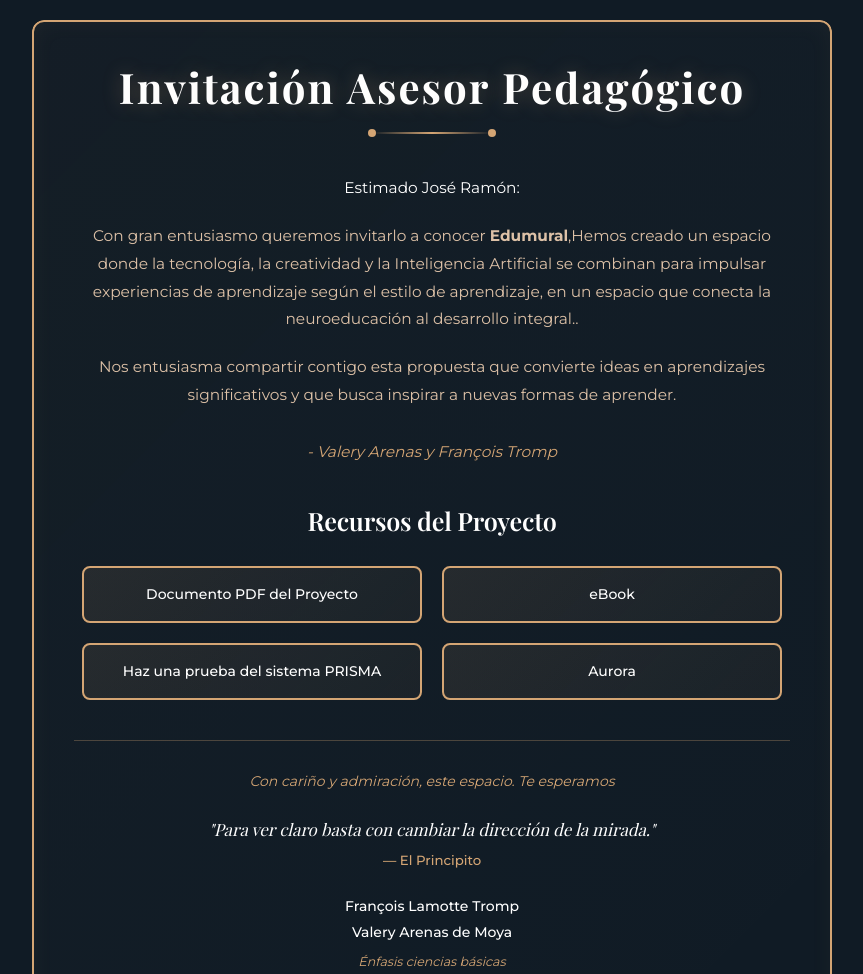
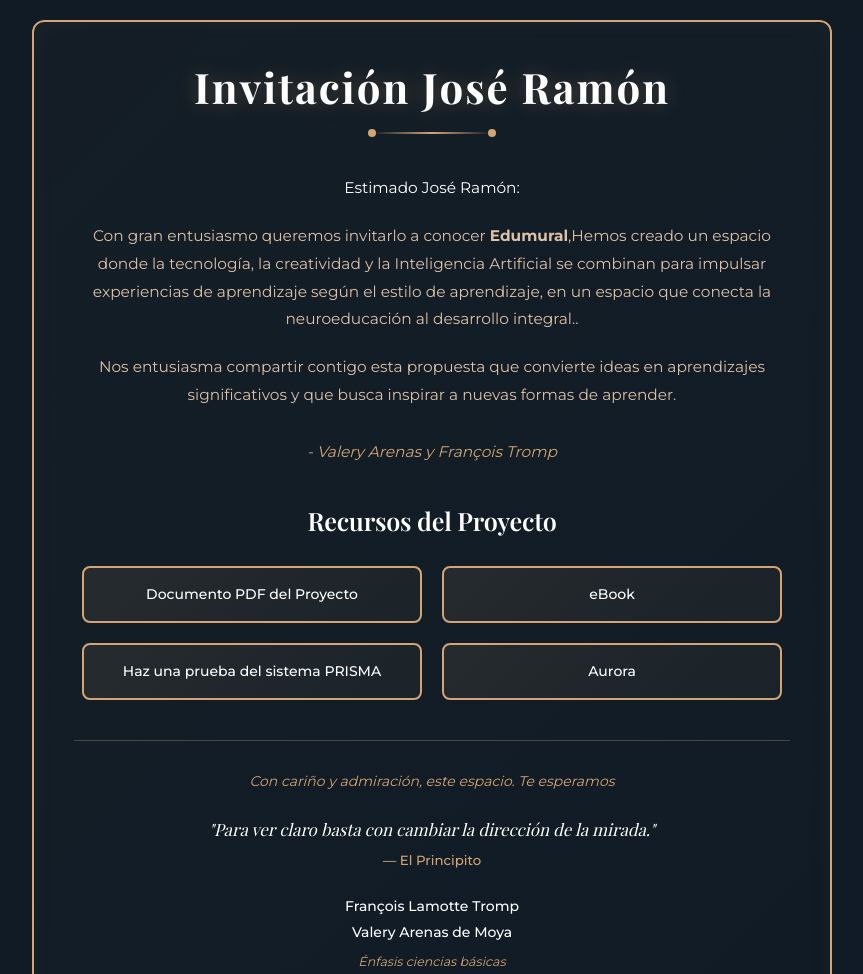
Before and after one commit to Sasus1918/INV.JR.github.io, a plain HTML site: page index.html in a window 1280 px wide. Shown: the top 974 px of the page, without its empty margins (208-1071 px from the left). Drawn offline with nearby package versions, Linux system fonts and the light colour scheme; a web font is replaced by a local one.

Commit message:
Update index.html

```diff
--- a/index.html
+++ b/index.html
@@ -3,7 +3,7 @@
 <head>
     <meta charset="UTF-8">
     <meta name="viewport" content="width=device-width, initial-scale=1.0">
-    <title>Edumural - Invitación Jurado</title>
+    <title>Edumural - Invitación Asesor Pedagógico</title>
     <link rel="preconnect" href="https://fonts.googleapis.com">
     <link rel="preconnect" href="https://fonts.gstatic.com" crossorigin>
     <link href="https://fonts.googleapis.com/css2?family=Montserrat:wght@300;400;500;600;700&family=Playfair+Display:ital,wght@0,400;0,600;0,700;1,400;1,600&display=swap" rel="stylesheet">
@@ -16,7 +16,7 @@
         <div class="invitation-card">
             <div class="golden-frame">
                 <header class="invitation-header">
-                    <h1 class="main-title">Invitación Asesor Pedagógico</h1>
+                    <h1 class="main-title">Invitación José Ramón</h1>
                     <div class="title-ornament"></div>
                 </header>
 
```
